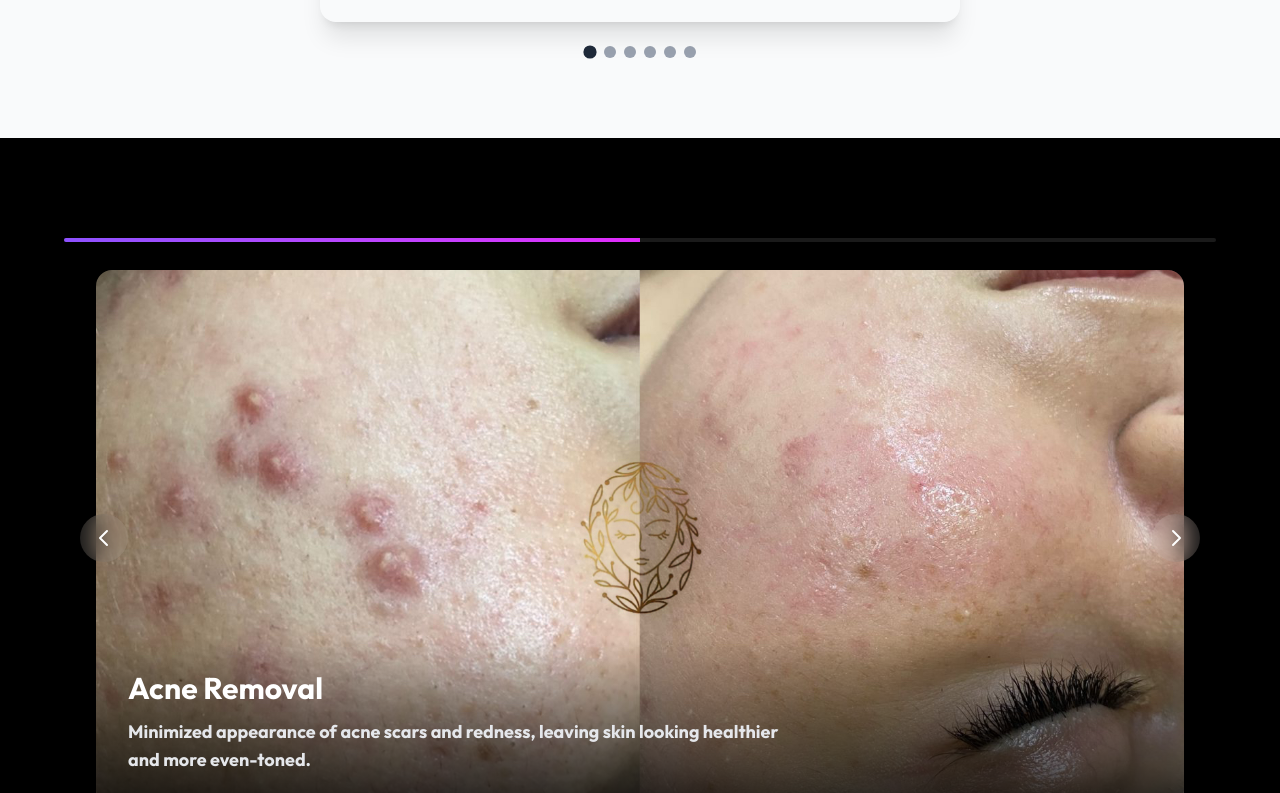
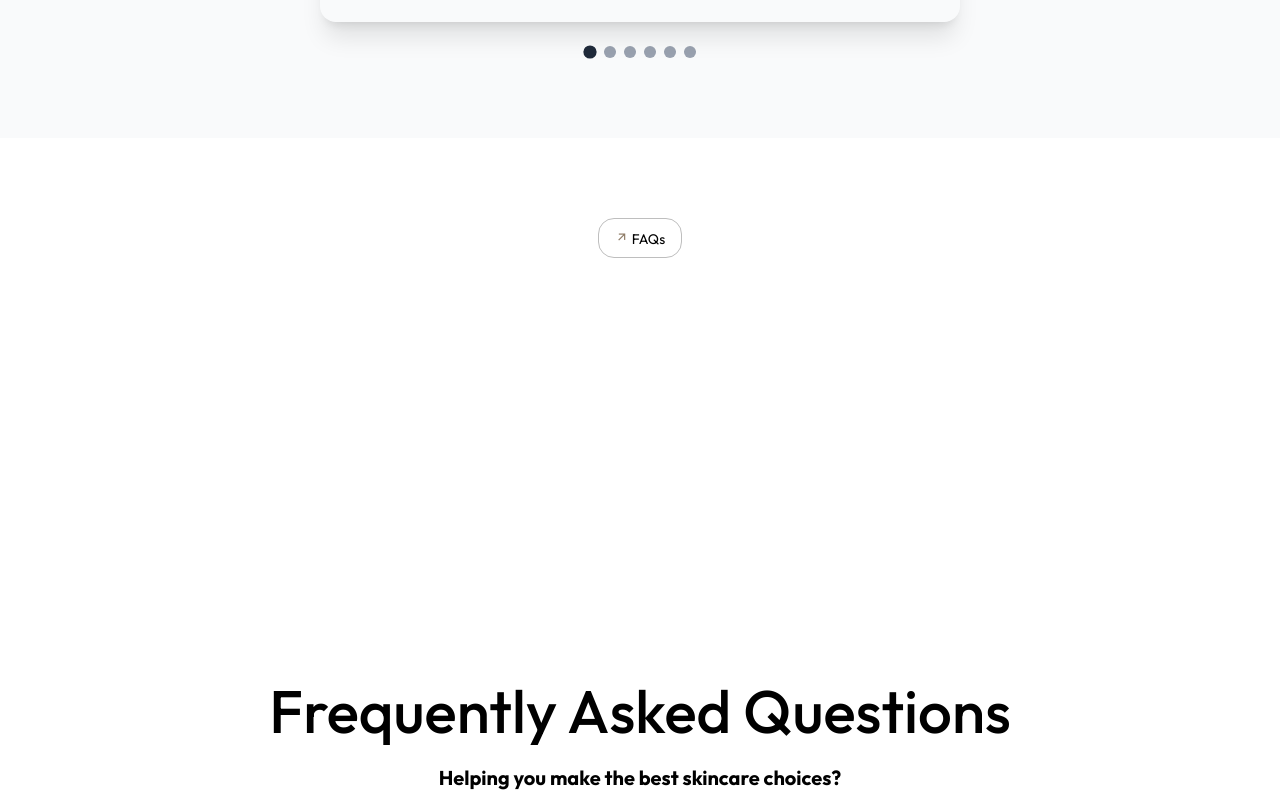
Before and after one commit to shiftcode-lb/skinCareByZahraa, a React (Vite) app in the folder frontend/: page / in a window 1280 px wide. Shown: the part 1220-2013 px from the top of the page. Built offline with nearby package versions, Linux system fonts and the light colour scheme.

Commit message:
remove from calling

```diff
--- a/frontend/src/pages/Home.jsx
+++ b/frontend/src/pages/Home.jsx
@@ -6,7 +6,6 @@ import FAQ from '../components/FAQ'
 import Workshop from '../components/Workshop'
 import Feedbacks from '../components/Feedbacks'
 import Map from '../components/Map'
-import Result from '../components/Results'
 
 const Home = () => {
   return (
@@ -16,7 +15,6 @@ const Home = () => {
       subtitle="asdasdadasahjdyjuashdikujasuhjdajkbghdad"
       />
       <Feedbacks/>
-      <Result/>
       <FAQ/>
       <Workshop/>
       <Map/>
```
